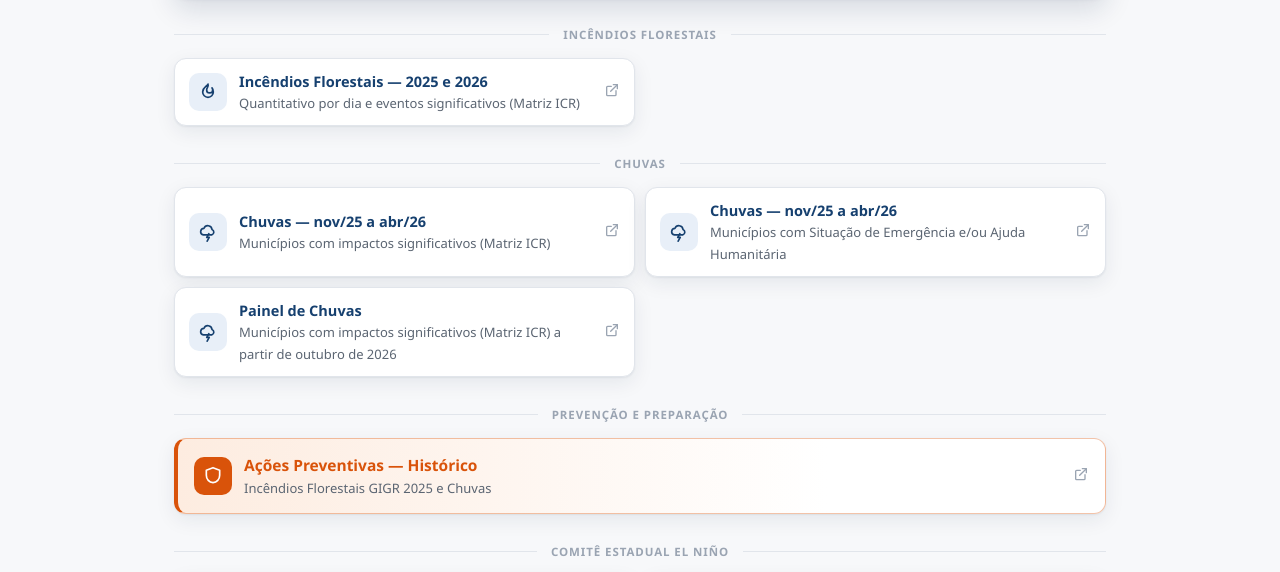
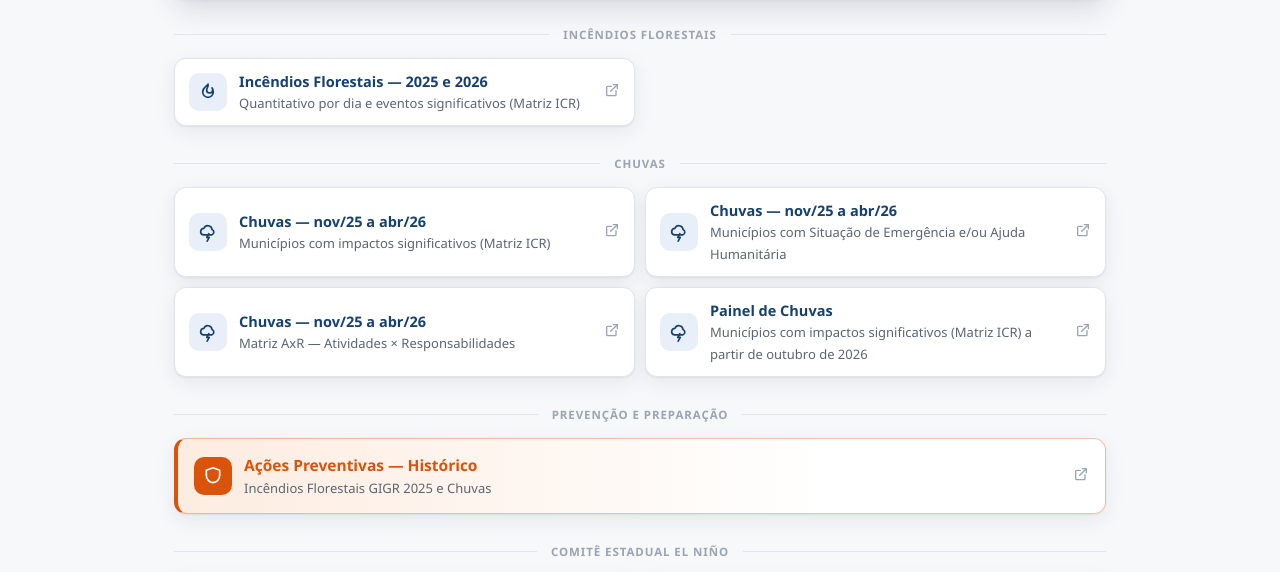
Before and after one commit to marceloabelheira-cmd/SEDECRJ_produtosONLINE, a plain HTML site: page index.html in a window 1280 px wide. Shown: the part 474-1046 px from the top of the page. Drawn offline with Linux system fonts and the light colour scheme.

Commit message:
Add files via upload

```diff
--- a/index.html
+++ b/index.html
@@ -1080,6 +1080,7 @@ const PRODUTOS = [
   {g:"Chuvas", icon:"storm", itens:[
     ["Chuvas — nov/25 a abr/26","Municípios com impactos significativos (Matriz ICR)", GH+"ESCALAv4/"],
     ["Chuvas — nov/25 a abr/26","Municípios com Situação de Emergência e/ou Ajuda Humanitária", GH+"PAINEL_SEeAJUDAHUMANITARIA_chuvas2025.2026/"],
+    ["Chuvas — nov/25 a abr/26","Matriz AxR — Atividades × Responsabilidades", GH+"matrizAxR_chuvasRJ/"],
     ["Painel de Chuvas","Municípios com impactos significativos (Matriz ICR) a partir de outubro de 2026", GH+"PAINEL_CHUVAS_RJ_visaogeral/"]]},
   {g:"Prevenção e preparação", icon:"shield", cls:"destaque", wide:true, itens:[
     ["Ações Preventivas — Histórico","Incêndios Florestais GIGR 2025 e Chuvas", GH+"SEDEC_acoesdeprevencao.preparacao_GRAC.e.outros/"]]},
```
